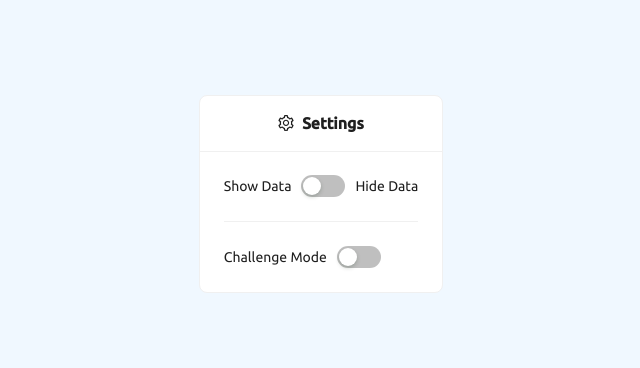
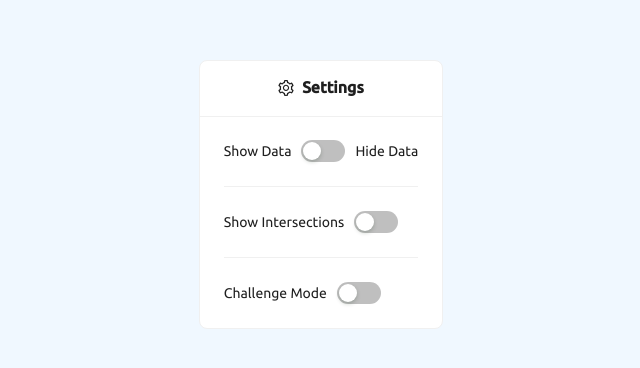
Before and after one commit to kanuraj-dev/dotsonacircle, a React (Create React App) app: page /admin in a window 1280 px wide. Shown: the part 226-594 px from the top of the page, without its empty margins (319-959 px from the left). Built offline with nearby package versions, Linux system fonts and the light colour scheme; no server answers; the database is empty.

Commit message:
add option for show/hide intersections

```diff
--- a/src/AdminPage/index.tsx
+++ b/src/AdminPage/index.tsx
@@ -12,6 +12,7 @@ import supabase from "utils/client";
 export default function Admin({ settings }: any) {
   const classes = useStyle();
   const [hideData, setHideData] = useState(false);
+  const [showIntersections, setShowIntersections] = useState(false);
   const [challengeMode, setChallengeMode] = useState(false);
   const [challengeDots, setChallengeDots] = useState("0");
 
@@ -22,6 +23,14 @@ export default function Admin({ settings }: any) {
     await supabase.from("settings").upsert({
       ...settings.find((item: any) => item.key === "hide_data"),
       value: "" + !hideData,
+    });
+  };
+
+  const handleShowIntersectionsChange = async () => {
+    setShowIntersections(!showIntersections);
+    await supabase.from("settings").upsert({
+      ...settings.find((item: any) => item.key === "show_intersections"),
+      value: "" + !showIntersections,
     });
   };
 
@@ -60,6 +69,10 @@ export default function Admin({ settings }: any) {
       settings.find((item: any) => item.key === "challenge_mode")?.value ===
         "true"
     );
+    setShowIntersections(
+      settings.find((item: any) => item.key === "show_intersections")?.value ===
+        "true"
+    );
   }, [settings]);
 
   return (
@@ -91,7 +104,19 @@ export default function Admin({ settings }: any) {
           <Switch checked={hideData} onChange={handleHideDataChange} />
           <span style={{ marginLeft: 10 }}>Hide Data</span>
         </Flex>
+
         <Divider />
+
+        <Flex align="center">
+          <span style={{ marginRight: 10 }}>Show Intersections</span>
+          <Switch
+            checked={showIntersections}
+            onChange={handleShowIntersectionsChange}
+          />
+        </Flex>
+
+        <Divider />
+
         <Flex align="center">
           <span style={{ marginRight: 10 }}>Challenge Mode</span>
           <Switch
--- a/src/CirclePage/index.tsx
+++ b/src/CirclePage/index.tsx
@@ -47,6 +47,7 @@ export default function CirclePage({ settings }: any) {
   const [loadedLayoutIndex, setLoadedLayoutIndex] = useState<any>(null);
   const [layoutsUnedited, setLayoutsUnedited] = useState<DataType[]>([]);
   const [hideData, setHideData] = useState(false);
+  const [showIntersections, setShowIntersections] = useState(false);
   const [layouts, setLayouts] = useState<DataType[]>([]);
   const [challengeMode, setChallengeMode] = useState(false);
   const [challengeDotsCount, setChallengeDotsCount] = useState(0);
@@ -375,6 +376,10 @@ export default function CirclePage({ settings }: any) {
       settings.find((item: any) => item.key === "challenge_mode")?.data?.dots ??
         0
     );
+    setShowIntersections(
+      settings.find((item: any) => item.key === "show_intersections")?.value ===
+        "true"
+    );
   }, [settings]);
 
   useEffect(() => {
@@ -483,9 +488,10 @@ export default function CirclePage({ settings }: any) {
             onMouseUp={handleDotMouseUp}
           />
         ))}
-        {data.intersectngDots.map((dot: any, index: number) => (
-          <SvgDot {...dot} r={5} key={index} />
-        ))}
+        {showIntersections &&
+          data.intersectngDots.map((dot: any, index: number) => (
+            <SvgDot {...dot} r={5} key={index} />
+          ))}
 
         {data.count.map((dot: any, index: number) => (
           <SvgText
```
